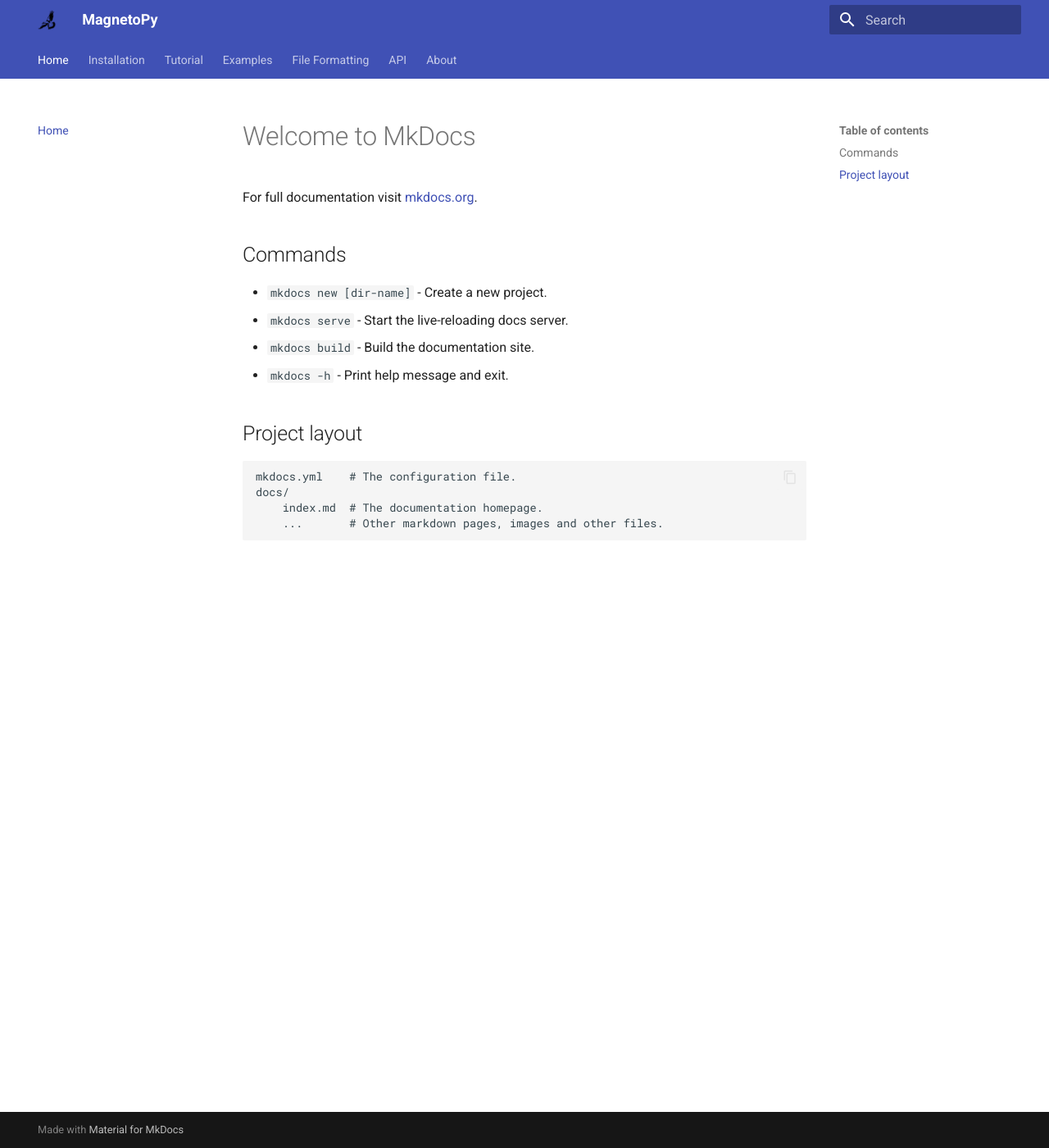
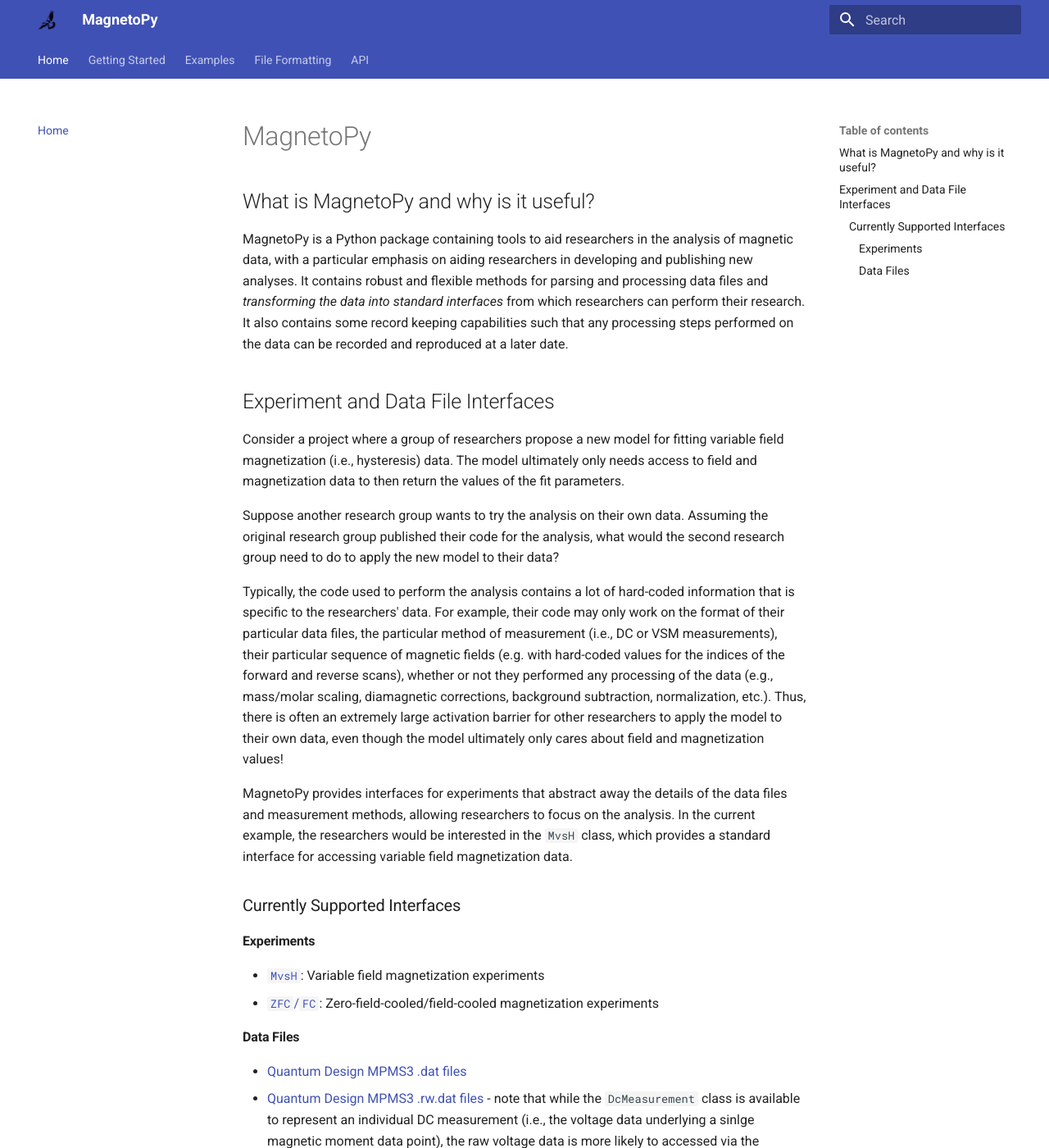
Before and after one commit to RinehartGroup/MagnetoPy, an MkDocs documentation site: the page built from docs/index.md, in a window 1280 px wide and 1400 px high. Shown: the whole window at 82% size. Built offline with MkDocs 1.6.1 and Material for MkDocs 9.7.7, drawn with Linux system fonts in a browser that asks for light colours; some of the changed text lies outside the part shown.

Commit message:
write index.md

```diff
--- a/docs/index.md
+++ b/docs/index.md
@@ -1,17 +1,27 @@
-# Welcome to MkDocs
+# MagnetoPy
 
-For full documentation visit [mkdocs.org](https://www.mkdocs.org).
+## What is MagnetoPy and why is it useful?
 
-## Commands
+MagnetoPy is a Python package containing tools to aid researchers in the analysis of magnetic data, with a particular emphasis on aiding researchers in developing and publishing new analyses. It contains robust and flexible methods for parsing and processing data files and _transforming the data into standard interfaces_ from which researchers can perform their research. It also contains some record keeping capabilities such that any processing steps performed on the data can be recorded and reproduced at a later date.
 
-* `mkdocs new [dir-name]` - Create a new project.
-* `mkdocs serve` - Start the live-reloading docs server.
-* `mkdocs build` - Build the documentation site.
-* `mkdocs -h` - Print help message and exit.
+## Experiment and Data File Interfaces
 
-## Project layout
+Consider a project where a group of researchers propose a new model for fitting variable field magnetization (i.e., hysteresis) data. The model ultimately only needs access to field and magnetization data to then return the values of the fit parameters.
 
-    mkdocs.yml    # The configuration file.
-    docs/
-        index.md  # The documentation homepage.
-        ...       # Other markdown pages, images and other files.
+Suppose another research group wants to try the analysis on their own data. Assuming the original research group published their code for the analysis, what would the second research group need to do to apply the new model to their data?
+
+Typically, the code used to perform the analysis contains a lot of hard-coded information that is specific to the researchers' data. For example, their code may only work on the format of their particular data files, the particular method of measurement (i.e., DC or VSM measurements), their particular sequence of magnetic fields (e.g. with hard-coded values for the indices of the forward and reverse scans), whether or not they performed any processing of the data (e.g., mass/molar scaling, diamagnetic corrections, background subtraction, normalization, etc.). Thus, there is often an extremely large activation barrier for other researchers to apply the model to their own data, even though the model ultimately only cares about field and magnetization values!
+
+MagnetoPy provides interfaces for experiments that abstract away the details of the data files and measurement methods, allowing researchers to focus on the analysis. In the current example, the researchers would be interested in the `MvsH` class, which provides a standard interface for accessing variable field magnetization data.
+
+### Currently Supported Interfaces
+
+#### Experiments
+
+- [`MvsH`](api/mvsh.md): Variable field magnetization experiments
+- [`ZFC`/`FC`](api/zfcfc.md): Zero-field-cooled/field-cooled magnetization experiments
+
+#### Data Files
+
+- [Quantum Design MPMS3 .dat files](api/dat_file.md#magnetopy.data_files.DatFile)
+- [Quantum Design MPMS3 .rw.dat files](api/dat_file.md#magnetopy.data_files.DcMeasurement) - note that while the `DcMeasurement` class is available to represent an individual DC measurement (i.e., the voltage data underlying a sinlge magnetic moment data point), the raw voltage data is more likely to accessed via the `DatFile.data` attribute, where the `"raw_scan"` column of the `DataFrame` contains the raw voltage data in the form of `DcMeasurement` objects.
--- a/mkdocs.yml
+++ b/mkdocs.yml
@@ -3,10 +3,9 @@ site_description: Magnetometry Research in Python
 site_author: Rinehart Group
 nav:
   - Home: index.md
-  - Installation: installation.md
-  - Tutorial: tutorial.md
+  - Getting Started: getting_started.md
   - Examples: examples.md
-  - File Formatting: parsing_guidelines.md
+  - File Formatting: file_formatting.md
   - API:
       - Magnetopy:
           - Magnetometry: api/magnetometry.md
@@ -21,7 +20,6 @@ nav:
           - Utils:
               - Parsing: api/parsing_utils.md
               - Plotting: api/plot_utils.md
-  - About: about.md
 
 theme:
   name: material
```
Also changed, not shown: docs/about.md (deleted), docs/file_formatting.md (renamed from docs/parsing_guidelines.md), docs/getting_started.md (added), docs/installation.md (deleted), docs/tutorial.md (deleted), 1 other file.
